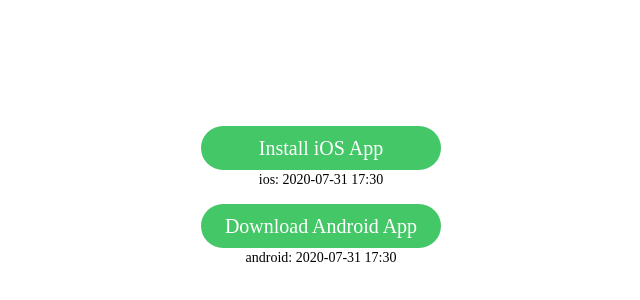
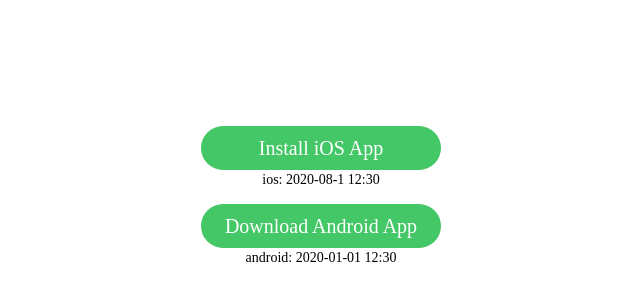
Before and after one commit to Fi2zz/fitness, a plain HTML site: page index.html in a window 1280 px wide. Shown: the part 212-512 px from the top of the page, 319-959 px from the left. Drawn offline with Linux system fonts and the light colour scheme.

Commit message:
Update index.html

```diff
--- a/index.html
+++ b/index.html
@@ -47,10 +47,10 @@
         href="itms-services://?action=download-manifest&url=https://fi2zz.github.io/fitness/manifest.plist"
         >Install iOS App </a
       >
-      <div class="time">ios: 2020-07-31 17:30</div>
+      <div class="time">ios: 2020-08-1 12:30</div>
       <a class="install" href="./app-release.apk">Download Android App</a>
       <div class="time">
-        android: 2020-07-31 17:30
+        android: 2020-01-01 12:30
       </div>
     </div>
   </body>
```
